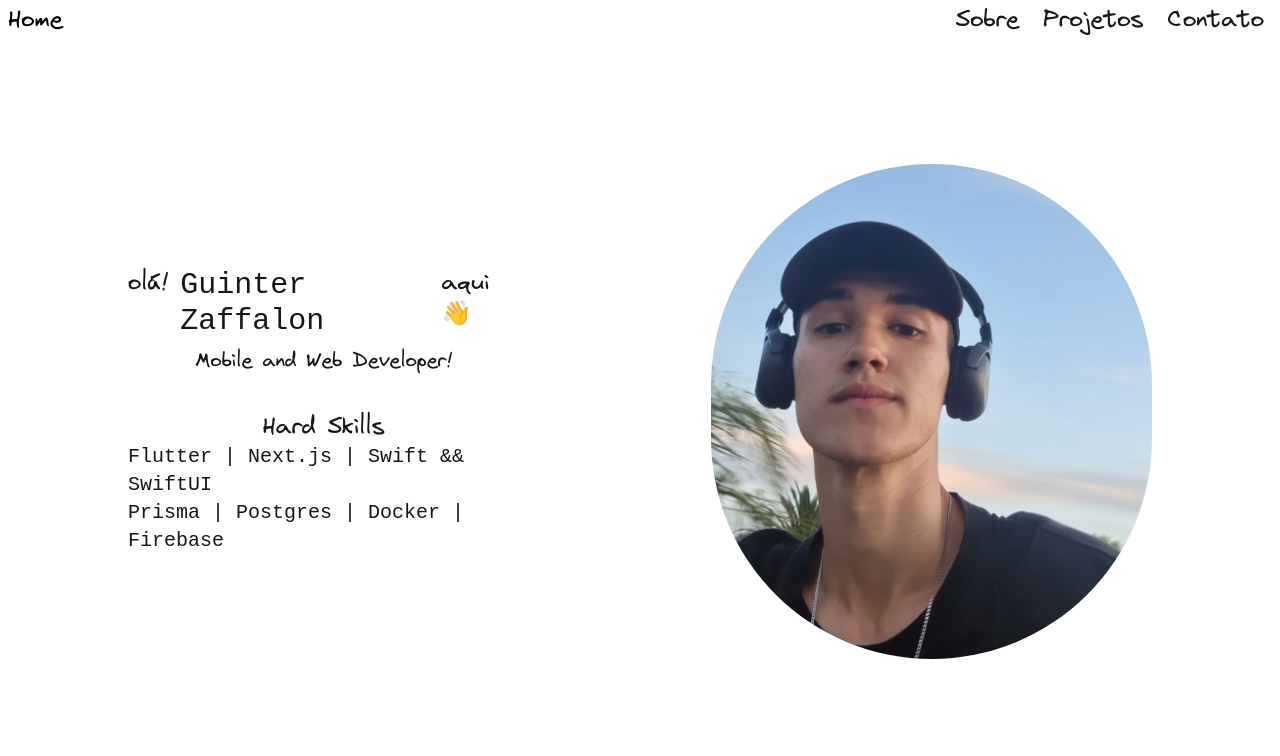
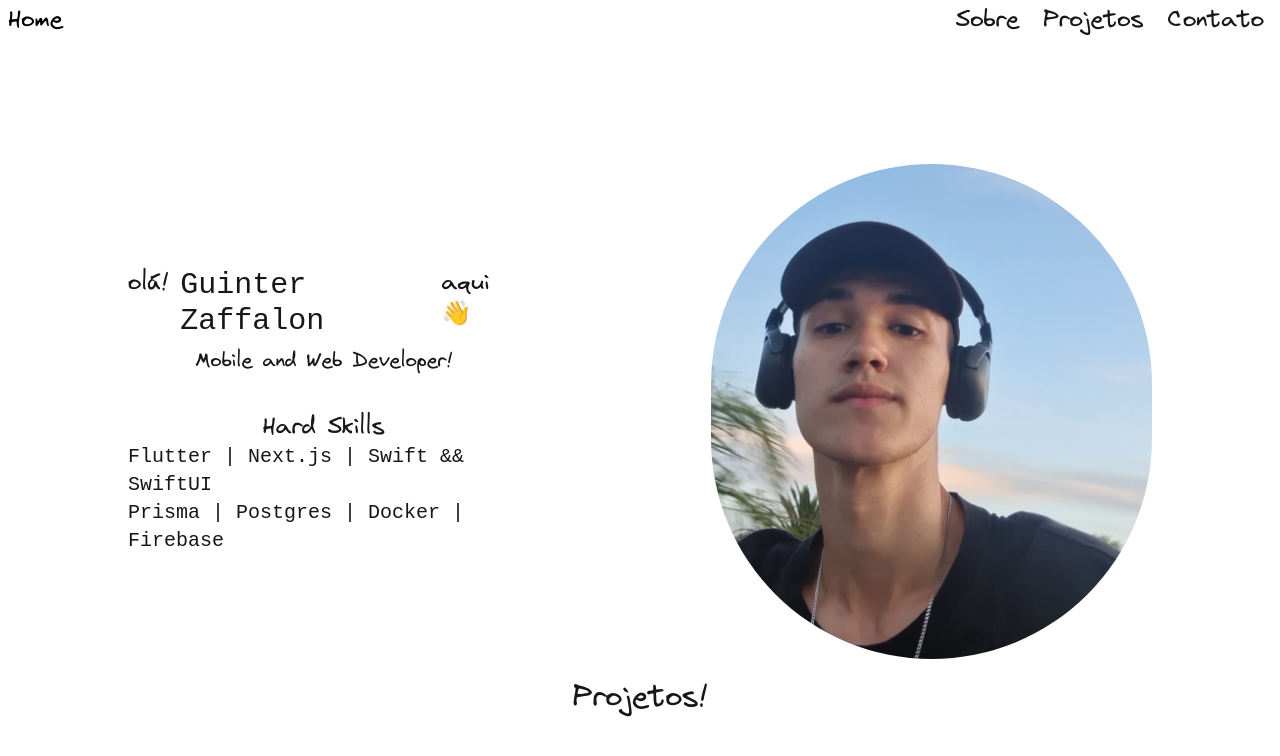
Before and after one commit to GuinterZaffalon/guinter-website, a Next.js app: page / in a window 1280 px wide. Shown: the top 756 px of the page. Built offline with nearby package versions, Linux system fonts and the light colour scheme.

Commit message:
aba de projetos e novo componente do reading tracker

```diff
--- a/src/app/page.tsx
+++ b/src/app/page.tsx
@@ -32,6 +32,9 @@ export default function Home() {
           />
         </div>
       </div>
+      <div className="items-center flex justify-center mt-5">
+      <span className="text-3xl font-virgil">Projetos!</span>
+      </div>
     </div>
   )
 }
```
Also changed, not shown: src/app/componentes/readingTracker.tsx (added).
